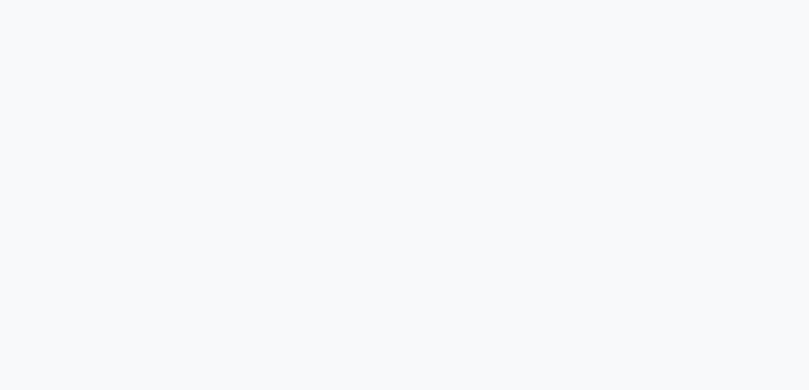
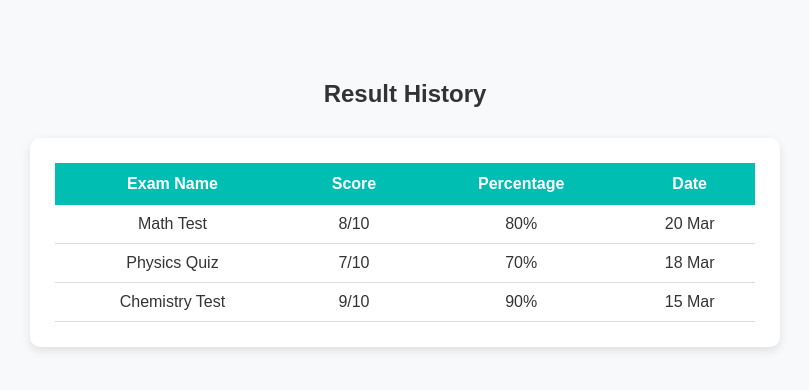
Before and after one commit to SIT2711/online-exam-system, a React (Create React App) app: page /resulthistory in a window 1280 px wide. Before the commit this address had no page. Shown: the top 390 px of the page, without its empty margins (235-1044 px from the left). Built offline with nearby package versions, Linux system fonts and the light colour scheme.

Commit message:
Added Result History page for viewing previous exam results

```diff
--- a/src/App.js
+++ b/src/App.js
@@ -8,12 +8,14 @@ import AddQuestion from "./pages/AddQuestion";
 import ExamList from "./pages/ExamList";
 import ExamPage from "./pages/ExamPage";
 import Register from "./pages/Register";
+import ResultHistory from "./pages/ResultHistory";
 
 import './styles/LoginForm.css';
 import './styles/ExamList.css';
 import './styles/Dashboard.css';
 import './styles/ExamPage.css';
 import './styles/Register.css';
+import './styles/ResultHistory.css';
 
 function App() {
   return (
@@ -28,6 +30,8 @@ function App() {
           <Route path="/addquestion" element={<AddQuestion />} />
            <Route path="/attemptexam" element={<ExamPage />} />
             <Route path="/register" element={<Register />} />
+            <Route path="/resulthistory" element={<ResultHistory />} />
+
 
           <Route path="/" element={<h1>Welcome to Online Exam System</h1>} />
 
--- /dev/null
+++ b/src/pages/ResultHistory.jsx
@@ -0,0 +1,57 @@
+import React from "react";
+import "../styles/ResultHistory.css";
+
+function ResultHistory() {
+  const results = [
+    {
+      examName: "Math Test",
+      score: "8/10",
+      percentage: "80%",
+      date: "20 Mar"
+    },
+    {
+      examName: "Physics Quiz",
+      score: "7/10",
+      percentage: "70%",
+      date: "18 Mar"
+    },
+    {
+      examName: "Chemistry Test",
+      score: "9/10",
+      percentage: "90%",
+      date: "15 Mar"
+    }
+  ];
+
+  return (
+    <div className="result-history-container">
+      <h2>Result History</h2>
+
+      <div className="result-card">
+        <table>
+          <thead>
+            <tr>
+              <th>Exam Name</th>
+              <th>Score</th>
+              <th>Percentage</th>
+              <th>Date</th>
+            </tr>
+          </thead>
+
+          <tbody>
+            {results.map((result, index) => (
+              <tr key={index}>
+                <td>{result.examName}</td>
+                <td>{result.score}</td>
+                <td>{result.percentage}</td>
+                <td>{result.date}</td>
+              </tr>
+            ))}
+          </tbody>
+        </table>
+      </div>
+    </div>
+  );
+}
+
+export default ResultHistory;
--- /dev/null
+++ b/src/styles/ResultHistory.css
@@ -0,0 +1,43 @@
+.result-history-container {
+  background-color: #F8F9FA;
+  min-height: 100vh;
+  padding: 40px;
+  font-family: Arial, sans-serif;
+}
+
+.result-history-container h2 {
+  text-align: center;
+  color: #333333;
+  margin-bottom: 30px;
+}
+
+.result-card {
+  background-color: #FFFFFF;
+  padding: 25px;
+  border-radius: 10px;
+  max-width: 700px;
+  margin: auto;
+  box-shadow: 0 4px 10px rgba(0,0,0,0.1);
+}
+
+table {
+  width: 100%;
+  border-collapse: collapse;
+}
+
+th {
+  background-color: #00BFB2;
+  color: white;
+  padding: 12px;
+}
+
+td {
+  padding: 10px;
+  text-align: center;
+  color: #333333;
+  border-bottom: 1px solid #ddd;
+}
+
+tr:hover {
+  background-color: #f1f1f1;
+}
```
